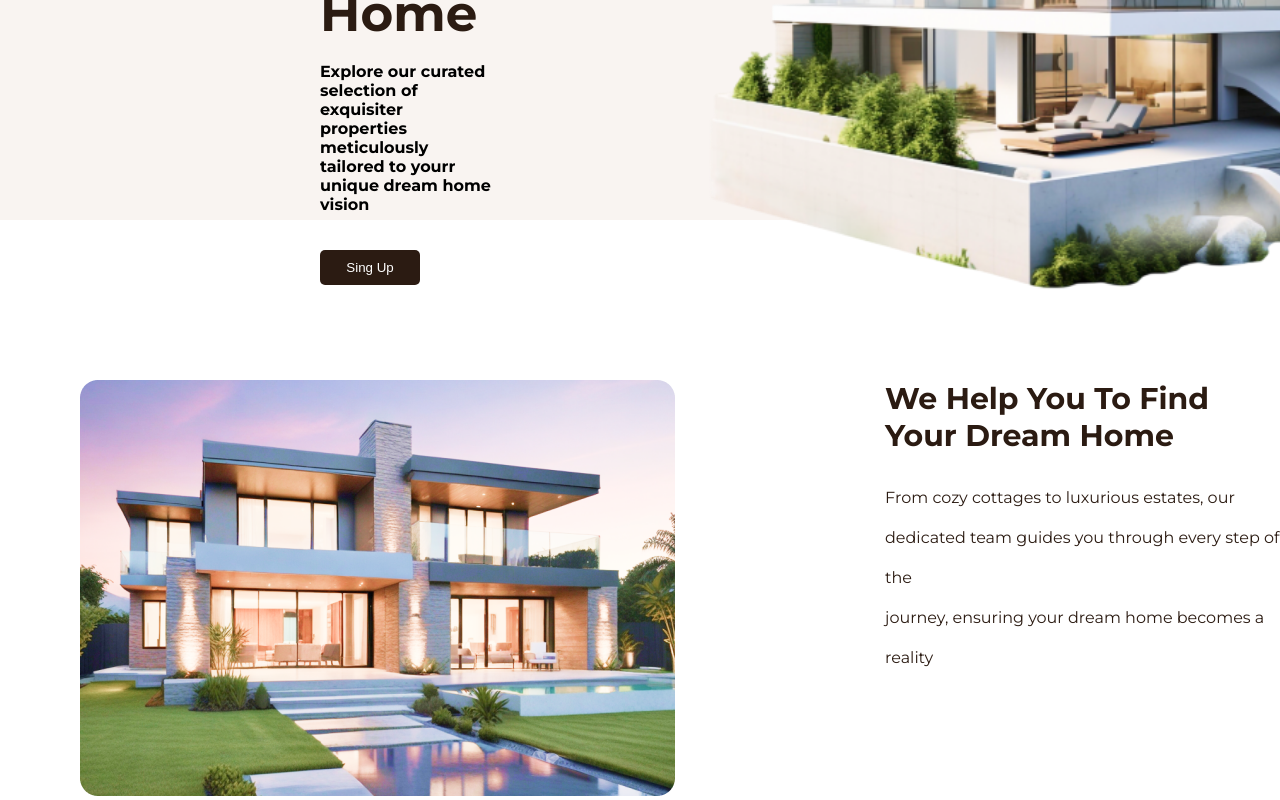
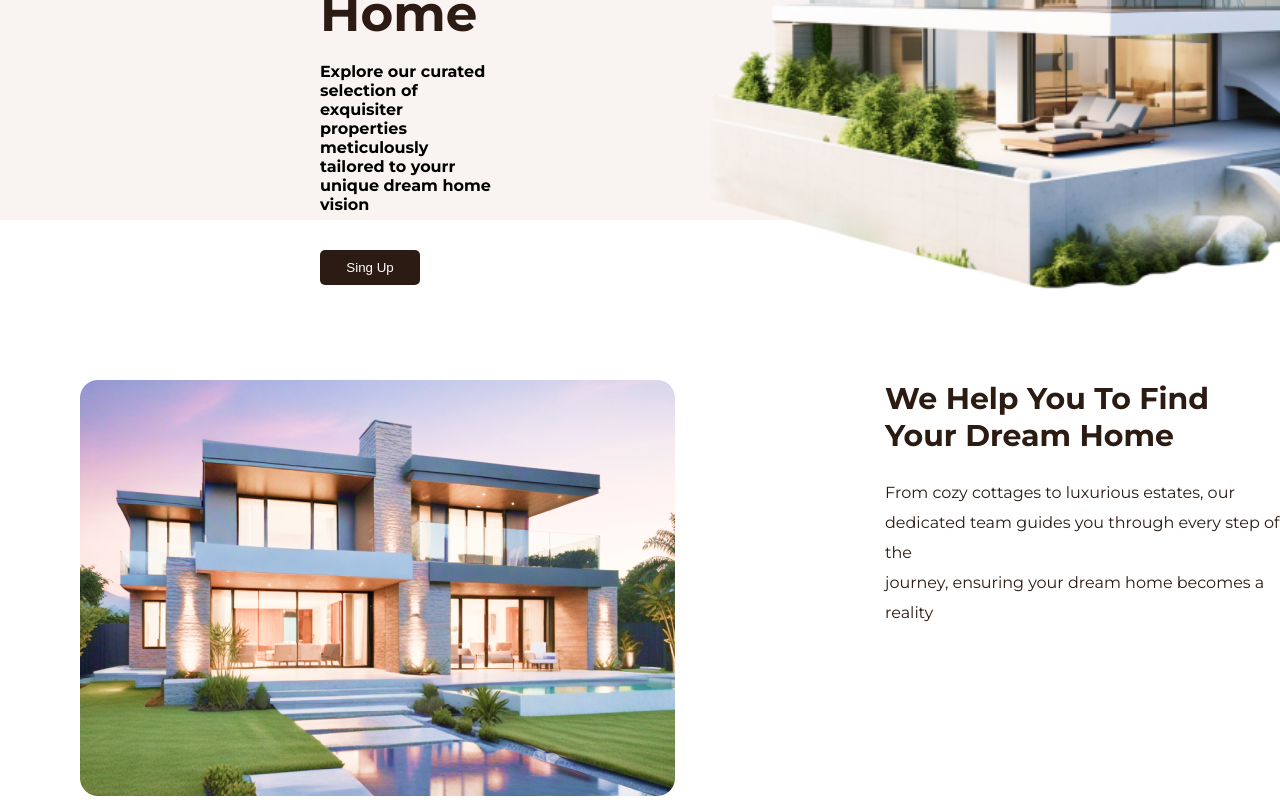
Before and after one commit to gabrieljcoutinho/Projeto-Dwello, a React (Create React App) app: page / in a window 1280 px wide. Shown: the part 384-1184 px from the top of the page. Built offline with nearby package versions, Linux system fonts and the light colour scheme.

Commit message:
espaçmento enre as linash do texto

```diff
--- a/src/Css/houseDream.css
+++ b/src/Css/houseDream.css
@@ -17,5 +17,5 @@ h3 {
 .paragrafoDreamHouse {
     color: #2B1B12;
     font-family: 'Montserrat';
-    line-height: 40px;
+    line-height: 30px;
 }
```
